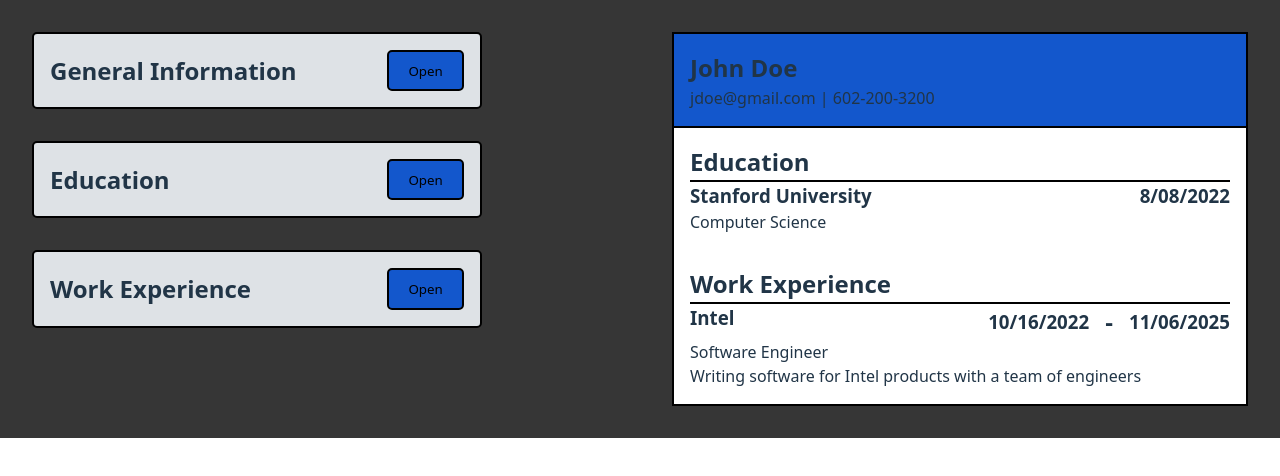
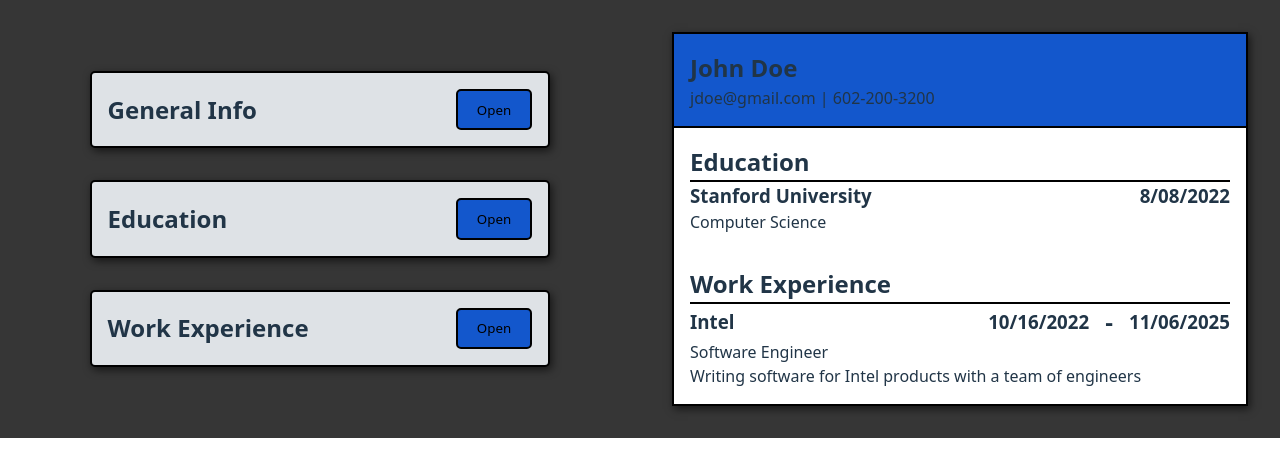
Before and after one commit to keyfeula/cv-app, a React (Vite) app: page / in a window 1280 px wide. Shown: the top 476 px of the page. Built offline with nearby package versions, Linux system fonts and the light colour scheme.

Commit message:
Make small changes to styling like setting max widths and work on functionality to add and delete additional form data like adding more work experience

```diff
--- a/src/App.css
+++ b/src/App.css
@@ -9,6 +9,8 @@
   display: flex;
   flex-direction: column;
   gap: 2rem;
+  justify-content: center;
+  align-items: center;
 }
 
 .display {
--- a/src/App.jsx
+++ b/src/App.jsx
@@ -13,7 +13,7 @@ function App() {
   return (
     <>
       <section className="controls">
-        <FormControl type="General Information" sendData={setGeneralData}/>
+        <FormControl type="General Info" sendData={setGeneralData}/>
         <FormControl type="Education" sendData={setEducationData} />
         <FormControl type="Work Experience" sendData={setWorkData} />
       </section>
--- a/src/components/Form.jsx
+++ b/src/components/Form.jsx
@@ -40,7 +40,7 @@ export function Form({type, isOpen, sendData}) {
     }
 
     function submitBtnHandler(event) {
-        event.prevent
+        event.preventDefault();
         const id = event.target.id;
         if (id === "general") {
             sendData(generalData);
@@ -53,7 +53,7 @@ export function Form({type, isOpen, sendData}) {
         }
     }
 
-    if (type === "General Information") {
+    if (type === "General Info") {
         return (
             <form action="">
                 <div className="form-field">
@@ -125,7 +125,7 @@ export function Form({type, isOpen, sendData}) {
                     type="button"
                     id="education"
                     onClick={submitBtnHandler}>Submit
-                 </button>
+                </button>
             </form>
         )
     }
@@ -179,7 +179,7 @@ export function Form({type, isOpen, sendData}) {
                 </div>
                 <button
                     type="button"
-                    id="experience"
+                    id="education"
                     onClick={submitBtnHandler}>Submit
                 </button>
             </form>
--- a/src/styles/Form.css
+++ b/src/styles/Form.css
@@ -21,6 +21,7 @@ input {
     border: 2px solid black;
     font-family: inherit;
     border-radius: 5px;
+    padding: 2px 4px;
 }
 
 input:focus {
@@ -33,6 +34,7 @@ textarea {
     color: black;
     font-family: inherit;
     border-radius: 5px;
+    padding: 2px 4px;
 }
 
 textarea:focus {
--- a/src/styles/FormControl.css
+++ b/src/styles/FormControl.css
@@ -1,8 +1,9 @@
 .form-control {
     background-color: var(--bg-color-2);
-    max-width: 450px;
     border-radius: 5px;
+    width: max(20rem, 80%);
     border: 2px solid black;
+    box-shadow: 2px 3px 8px #00000099;
 }
 
 header {
--- a/src/styles/Resume.css
+++ b/src/styles/Resume.css
@@ -1,6 +1,7 @@
 .resume {
     border: 2px solid black;
     background-color: white;
+    box-shadow: 2px 3px 8px #00000099;
 }
 
 .general {
@@ -33,6 +34,7 @@
 .experience .firstRow {
     display: flex;
     justify-content: space-between;
+    align-items: center;
 }
 
 .dateInfo {
```
